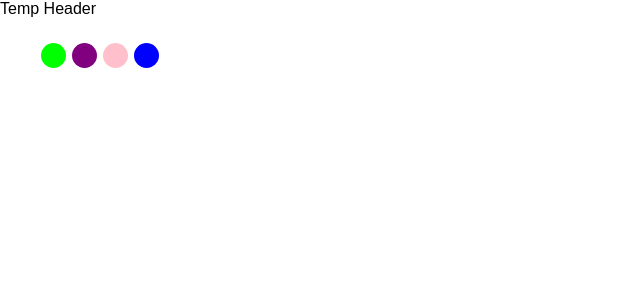
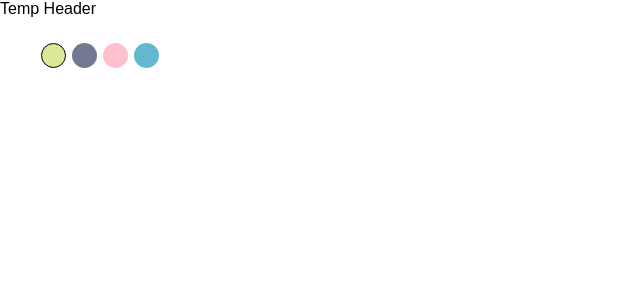
Before and after one commit to TheGreyHaven/Portfolio2020, a React (Create React App) app: page / in a window 1280 px wide. Shown: the top 300 px of the page, without its empty margins (0-640 px from the left). Built offline with nearby package versions, Linux system fonts and the light colour scheme; a web font is replaced by a local one.

Commit message:
Adds onClick functionality to colorDots

```diff
--- a/src/App.js
+++ b/src/App.js
@@ -10,11 +10,18 @@ class App extends Component {
     currentColor: 'green'
   }
 
+  changeColor = (color) => {
+    this.setState({
+      currentColor: color
+    })
+  }
+
   render() {
+    console.log(this.state);
     return (
       <div className="App" >
         <header className="App-header">
-          <ColorDots></ColorDots>
+          <ColorDots currentColor={this.state.currentColor} changeColor={this.changeColor}></ColorDots>
           <Header />
         </header>
       </div>
--- a/src/components/ColorDots/ColorDots.css
+++ b/src/components/ColorDots/ColorDots.css
@@ -6,7 +6,6 @@
 }
 
 .dot {
-	background: red;
 	width: 25px;
 	height: 25px;
 	-moz-border-radius: 25px;
@@ -18,5 +17,13 @@
 }
 
 .dot:hover {
-	transform: scale(1.1);
+	transform: scale(1.2);
 }
+
+.currentColor {
+  border: 1px solid black;
+}
+
+.currentColor:hover {
+	transform: none;
+}
--- a/src/components/ColorDots/ColorDots.js
+++ b/src/components/ColorDots/ColorDots.js
@@ -3,11 +3,12 @@ import "./ColorDots.css";
 
 export class ColorDots extends Component {
 	render() {
-		const colors = { green: '#00ff00', purple: '#800080', pink: "#ffc0cb", blue: '#0000ff' };
+		const { currentColor } = this.props;
+		const colors = { green: '#dce897', purple: '#737892', pink: "#ffc0cb", blue: '#62b9cf' };
 		return (
 			<div className="dots">
 				{Object.keys(colors).map(color => (
-					<span className={`dot ${colors[color]}`} style={{ backgroundColor: colors[color] }}></span>
+					<span onClick={() => this.props.changeColor(color)} key={color} className={`dot ${color === currentColor ? "currentColor" : ""}`} style={{ backgroundColor: colors[color] }}></span>
 				))
 				}
 			</div>
```
Also changed, not shown: public/manifest.json, src/App.css (line endings or trailing spaces).
